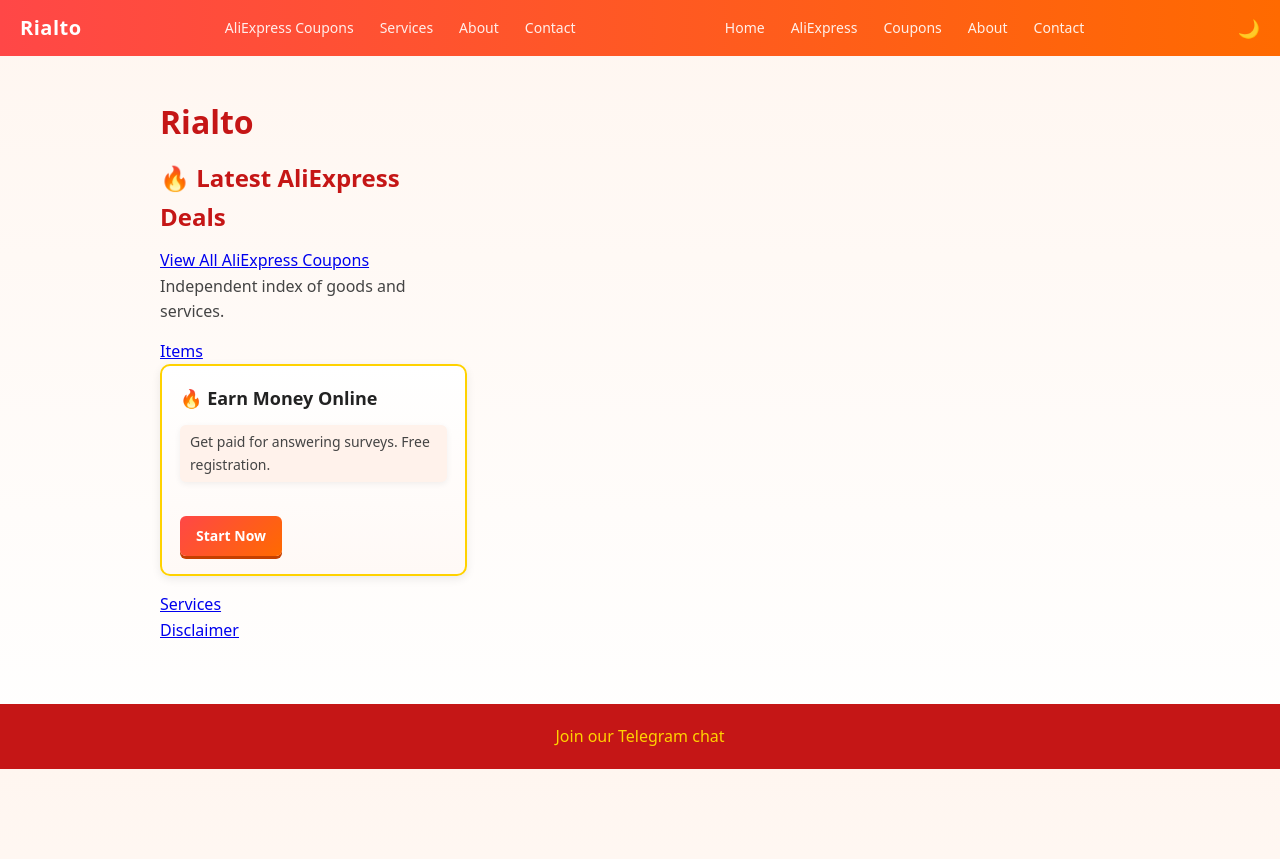
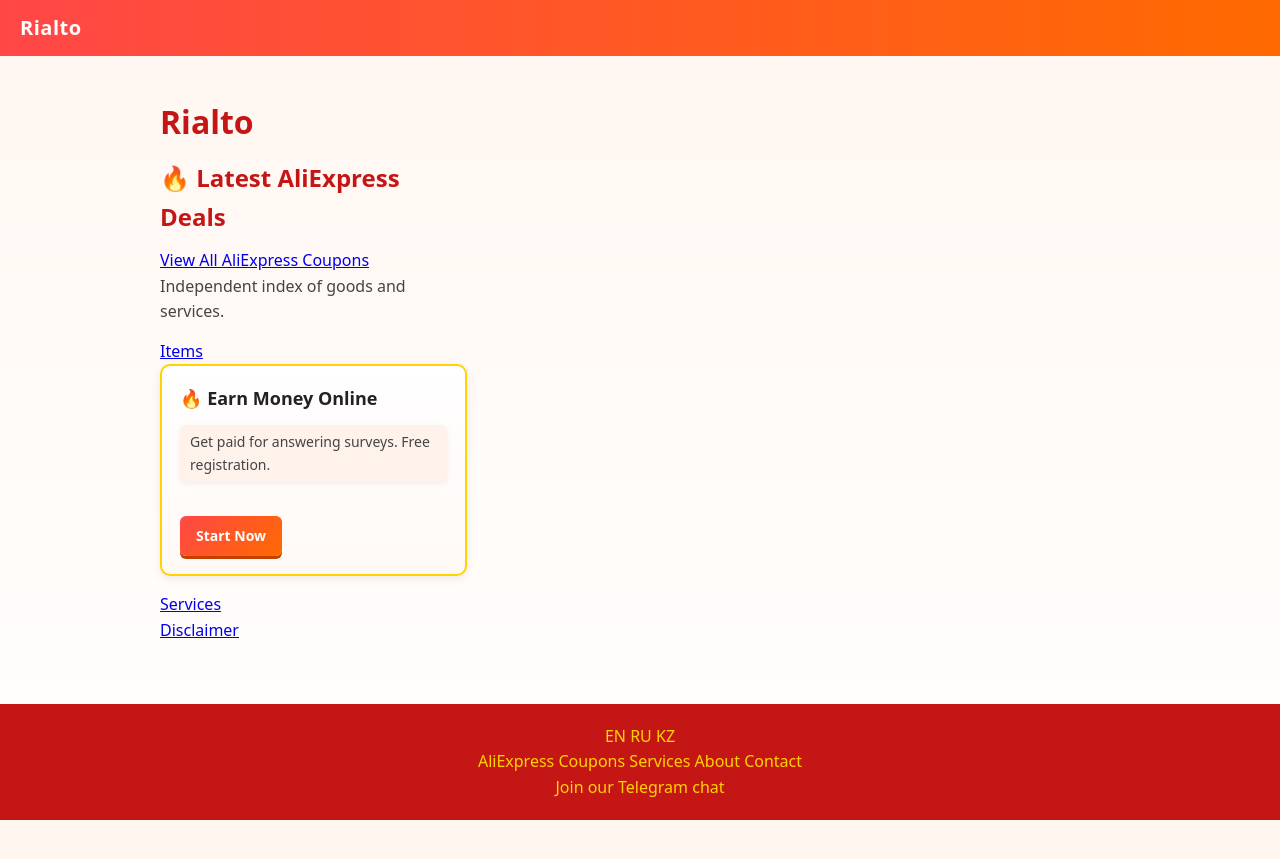
Before and after one commit to StewartArbor/rialto, a Jekyll site: the page built from index.html, in a window 1280 px wide. Shown: the top 859 px of the page. Built offline with Jekyll 4.4.1, drawn with Linux system fonts in a browser that asks for light colours.

Commit message:
Update default.html

```diff
--- a/_layouts/default.html
+++ b/_layouts/default.html
@@ -15,41 +15,11 @@
 
 <body>
 
+
+<!-- Top Logo Only -->
+
 <div class="top">
-
   <a href="/" class="logo">Rialto</a>
-
-  <!-- Language Switch -->
-<nav class="main-nav">
-
-  <a href="/en/aliexpress.html">AliExpress Coupons</a>
-
-  <a href="/en/services.html">Services</a>
-
-  <a href="/about.html">About</a>
-
-  <a href="/contact.html">Contact</a>
-
-</nav>
-
-
-
-  <!-- Main Navigation -->
-  <nav class="main-nav">
-
-    <a href="/">Home</a>
-    <a href="/en/aliexpress.html">AliExpress</a>
-    <a href="/en/coupons.html">Coupons</a>
-    <a href="/about.html">About</a>
-    <a href="/contact.html">Contact</a>
-
-  </nav>
-
-
-  <!-- Theme Toggle -->
-  <input type="checkbox" id="themeToggle">
-  <label for="themeToggle" class="theme-btn">🌙</label>
-
 </div>
 
 
@@ -58,7 +28,28 @@
 </main>
 
 
+<!-- Footer Navigation + Telegram -->
+
 <footer class="footer">
+
+
+  <div class="footer-nav">
+
+    <div class="footer-lang">
+      <a href="/en/">EN</a>
+      <a href="/ru/">RU</a>
+      <a href="/kz/">KZ</a>
+    </div>
+
+    <div class="footer-menu">
+      <a href="/en/aliexpress.html">AliExpress Coupons</a>
+      <a href="/en/services.html">Services</a>
+      <a href="/about.html">About</a>
+      <a href="/contact.html">Contact</a>
+    </div>
+
+  </div>
+
 
   <a href="https://t.me/rialtokz" target="_blank" rel="noopener">
 
@@ -77,6 +68,8 @@
 
 <script>
 
+/* Theme Toggle */
+
 const toggle = document.getElementById('themeToggle');
 const root = document.documentElement;
 
@@ -136,7 +129,8 @@
 
 });
 
-  /* Fake Last Updated */
+
+/* Fake Last Updated */
 
 const updateEl = document.getElementById("update-time");
 
@@ -164,8 +158,6 @@
 
 }
 
-
-
 </script>
 
 </body>
```
Also changed, not shown: other parts of _layouts/default.html (+4 -4 lines).
